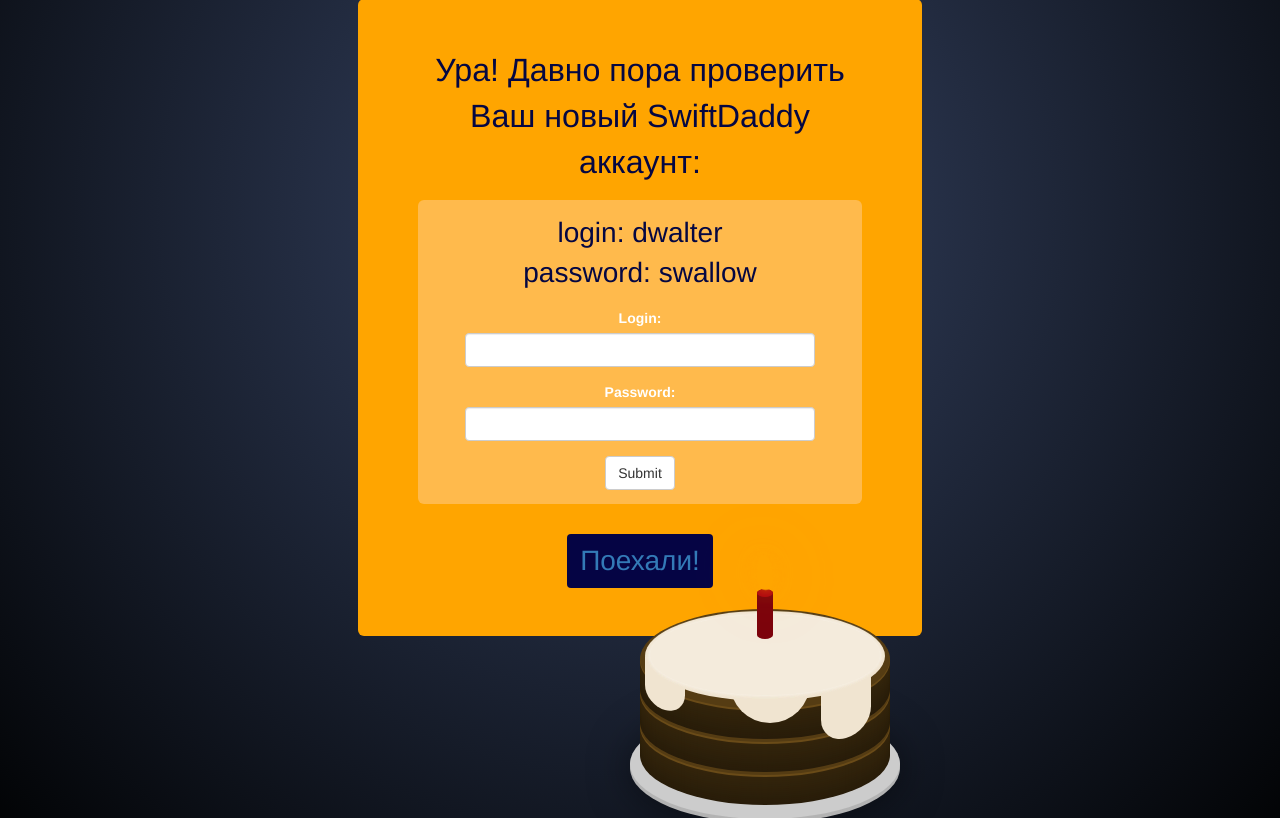
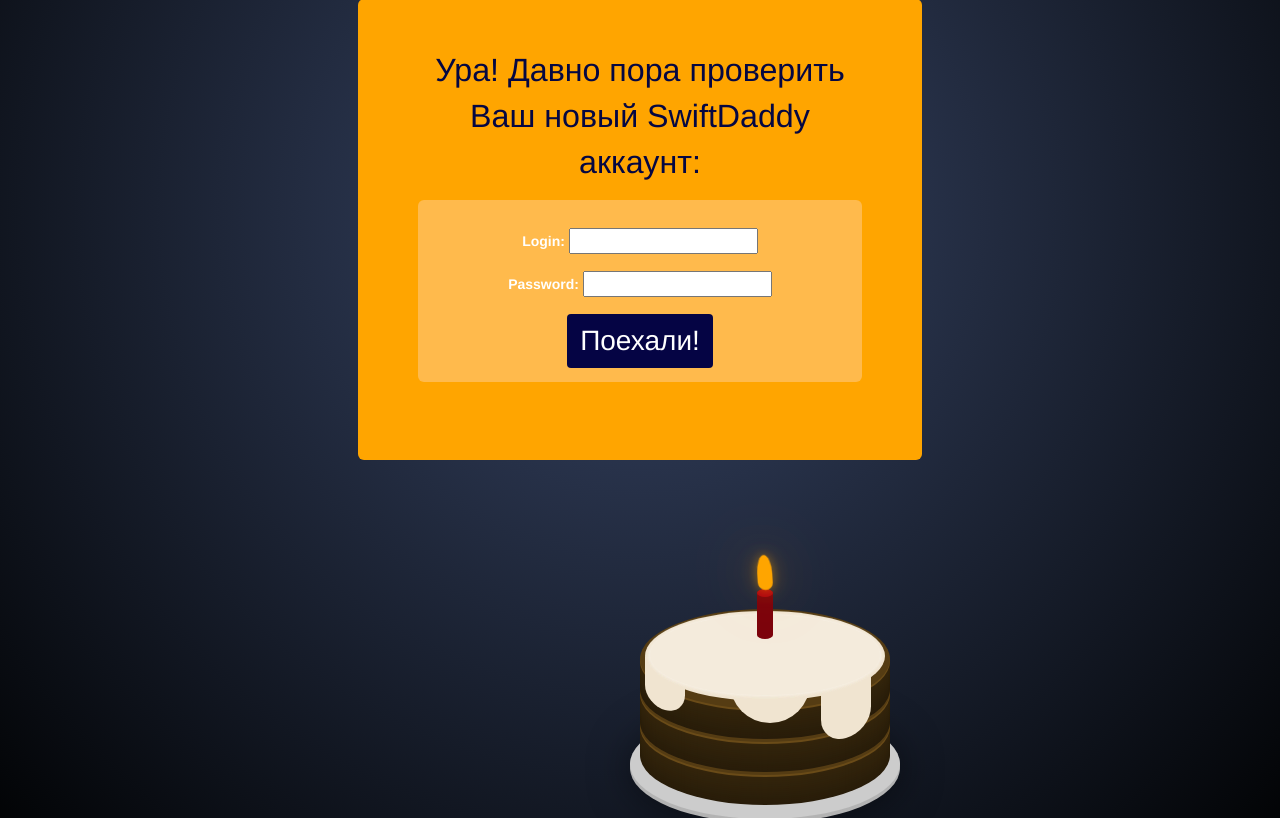
Before and after one commit to walterdd/swift_daddy, a Django app: template swiftdaddy/domainlookup/templates/balloons2.html in a window 1280 px wide. Shown: the part 431-1249 px from the top of the page. Run offline with Django 3.2, Linux system fonts and the light colour scheme; the template is opened without the code that fills it: values that come from a table or form of the project are taken from there, others are empty; tables that the repository leaves empty hold one stand-in row (values such as "Sample post"); form fields are guessed from the names that the template uses; parts of the project's set-up code (start-up, migrations or seed data) failed here and were passed over; some libraries are stand-ins or nearby versions; some web fonts are replaced.

Commit message:
baloons update

```diff
--- a/swiftdaddy/domainlookup/forms.py
+++ b/swiftdaddy/domainlookup/forms.py
@@ -1,5 +1,5 @@
 from django import forms
 
 class LoginForm(forms.Form):
-    username = forms.CharField(max_length=30, widget = forms.TextInput(attrs = {'class': 'form-control'}))
-    password = forms.CharField(max_length=30, widget = forms.PasswordInput(attrs = {'class': 'form-control'}))
+    username = forms.CharField(max_length=30, default='dwalter', widget = forms.TextInput(attrs = {'class': 'form-control'}))
+    password = forms.CharField(max_length=30, default='swiftdaddy', widget = forms.PasswordInput(attrs = {'class': 'form-control'}))
--- a/swiftdaddy/domainlookup/templates/balloons2.html
+++ b/swiftdaddy/domainlookup/templates/balloons2.html
@@ -606,8 +606,8 @@
   <div class="jumbotron margin-jumbotron" style="background-color: orange; ">
     <p style="color: #050742; font-size: 230%; font-weigth: bold" > Ура! Давно пора проверить Ваш новый SwiftDaddy аккаунт:</p>
     <div class="jumbotron margin-jumbotron" style="background-color: #ffba4c; padding: 3%; margin-top:1%">
-<div style="color: #050742; font-size: 200%;" > login: dwalter</div>
-<div style="color: #050742; font-size: 200%;" > password: swallow</div>
+{#<div style="color: #050742; font-size: 200%;" > login: dwalter</div> #}
+{#<div style="color: #050742; font-size: 200%;" > password: swallow</div>#}
       <form action="{% url 'welcome' %}" method="POST" style="margin-left: 8%; margin-right: 8%">
           {% csrf_token %}
           <p>{{ error_msg }}</p>
@@ -619,10 +619,10 @@
             <label for="password">Password:</label>
             {{ form.password }}
           </div>
-          <button type="submit" class="btn btn-default">Submit</button>
+          <button type="submit" class="btn btn-dark" style="background-color: #050444; font-size: 200%;">Поехали!</button>
         </form>
     </div>
-    <a href="https://swiftdaddy.pythonanywhere.com"><button type="button" class="btn btn-dark" style="background-color: #050444; font-size: 200%;">Поехали!</button></a>
+{#    <a href="https://swiftdaddy.pythonanywhere.com"><button type="button" class="btn btn-dark" style="background-color: #050444; font-size: 200%;">Поехали!</button></a>#}
   </div>
 </div>
 
```
